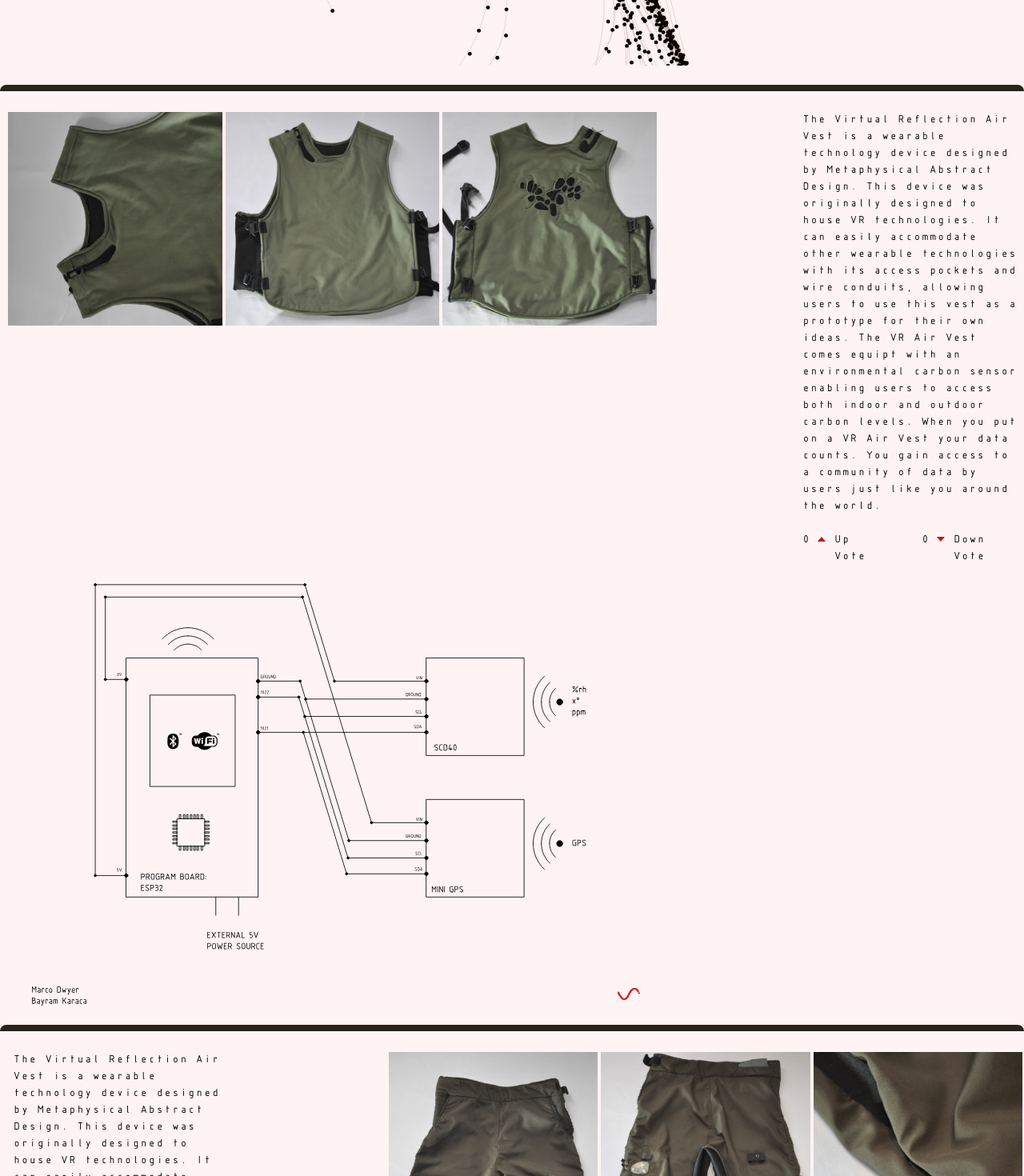
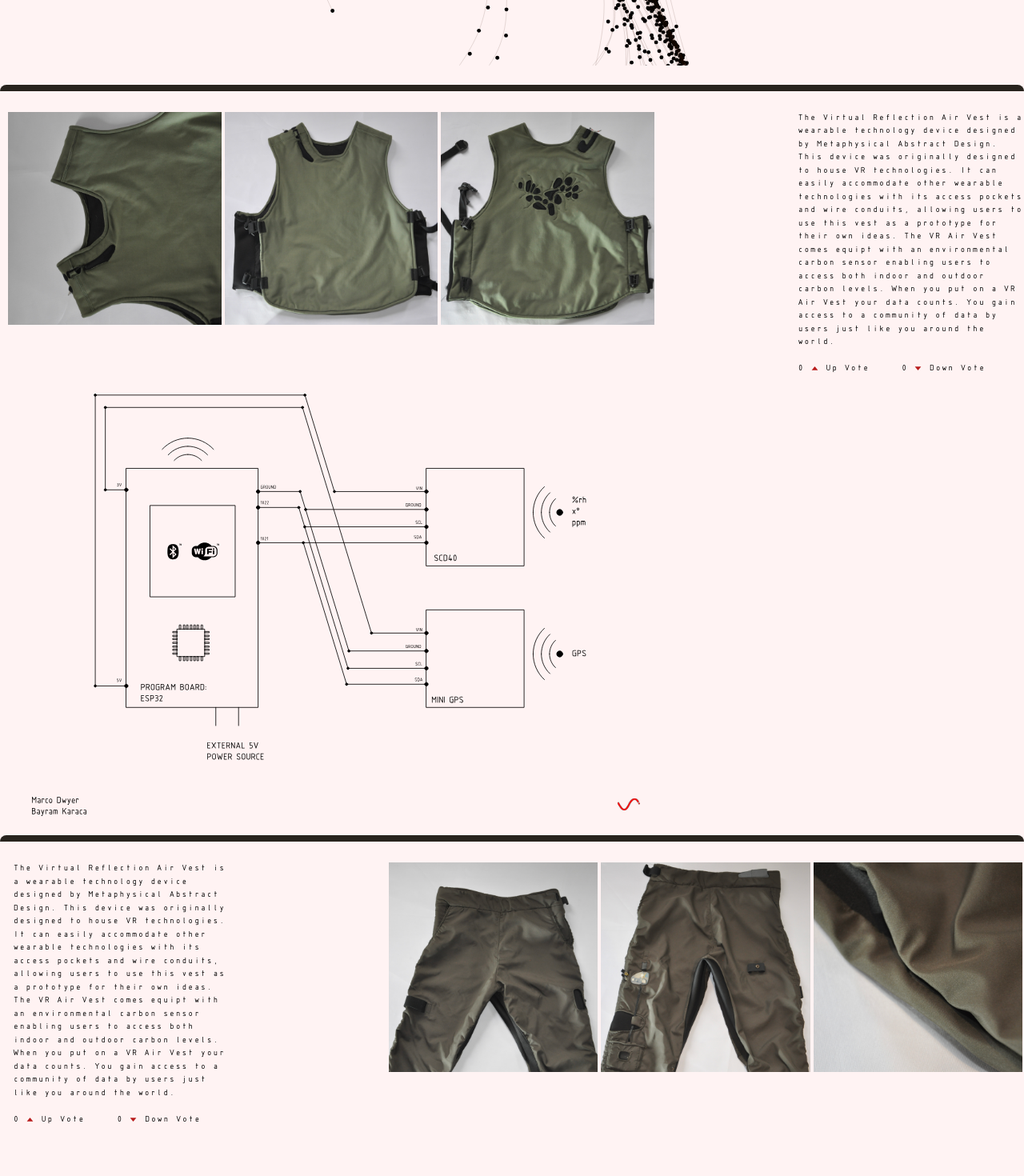
Before and after one commit to Rmartinez75/MAD_PROJECT, a Next.js app: page / in a window 1280 px wide. Shown: the part 620-2090 px from the top of the page at 80% size. Built offline with nearby package versions, Linux system fonts and the light colour scheme.

Commit message:
Testing out font sizes

```diff
--- a/components/HeadNav.jsx
+++ b/components/HeadNav.jsx
@@ -30,7 +30,7 @@ function HeadNav() {
             <div>
               <DropdownMenu.Root>
                 <DropdownMenu.Trigger className='trigger flex bg-none right-side-nav'>Firm-Wear<ChevronDownIcon className='ml-1 mt-1' /></DropdownMenu.Trigger>
-                <DropdownMenu.Content loop className='content mt-5 ml-[75px]'>
+                <DropdownMenu.Content loop className='content text-[13px] mt-5 ml-[75px]'>
                   <DropdownMenu.Item className='item flex text-black mt-4 mb-4'><AiTwotoneUpCircle className='mr-4 mt-1 text-red-500' /><Link href={'/'}>Vest</Link></DropdownMenu.Item>
                   <DropdownMenu.Item className='item flex text-black mt-4 mb-4'><AiTwotoneUpCircle className='mr-4 mt-1 text-red-500' /><Link href={'/'}>Pants</Link></DropdownMenu.Item>
                   <DropdownMenu.Item className='item flex text-black mt-4 mb-4'><AiTwotoneUpCircle className='mr-4 mt-1 text-red-500' /><Link href={'/'}>Shorts</Link></DropdownMenu.Item>
--- a/components/PantsComp.jsx
+++ b/components/PantsComp.jsx
@@ -6,7 +6,7 @@ function PantsComp() {
   return (
     <div id='pants-section'>
       <div className='flex ml-2'>
-        <div className='box-content h-auto w-[425px] pr-[190px] ml-2' style={{fontSize: '14px'}}>
+        <div className='box-content h-auto w-[425px] pr-[190px] ml-2' style={{fontSize: '11px'}}>
             The Virtual Reflection Air Vest is a wearable technology device designed by Metaphysical Abstract Design. This device was originally designed to house VR technologies. It can easily accommodate other wearable technologies with its access pockets and wire conduits, allowing users to use this vest as a prototype for their own ideas. The VR Air Vest comes equipt with an environmental carbon sensor enabling users to access both indoor and outdoor carbon levels. When you put on a VR Air Vest your data counts. You gain access to a community of data by users just like you around the world.
             <br />
             <br />
--- a/components/VestComp.jsx
+++ b/components/VestComp.jsx
@@ -16,8 +16,8 @@ function VestComp() {
         <div className='p-0.5 rounded-xl'>
             <Image src='/assets/images/DSC_0071.jpeg' alt='VEST-3' width={400} height={250} />
         </div>
-        <div className='box-content h-auto w-[415px] pl-[180px]'>
-          <div style={{fontSize: '14px'}}>
+        <div className='box-content h-auto w-[425px] pl-[177px]'>
+          <div style={{fontSize: '11px'}}>
           The Virtual Reflection Air Vest is a wearable technology device designed by Metaphysical Abstract Design. This device was originally designed to house VR technologies. It can easily accommodate other wearable technologies with its access pockets and wire conduits, allowing users to use this vest as a prototype for their own ideas. The VR Air Vest comes equipt with an environmental carbon sensor enabling users to access both indoor and outdoor carbon levels. When you put on a VR Air Vest your data counts. You gain access to a community of data by users just like you around the world.
           <br />
           <br />
```
